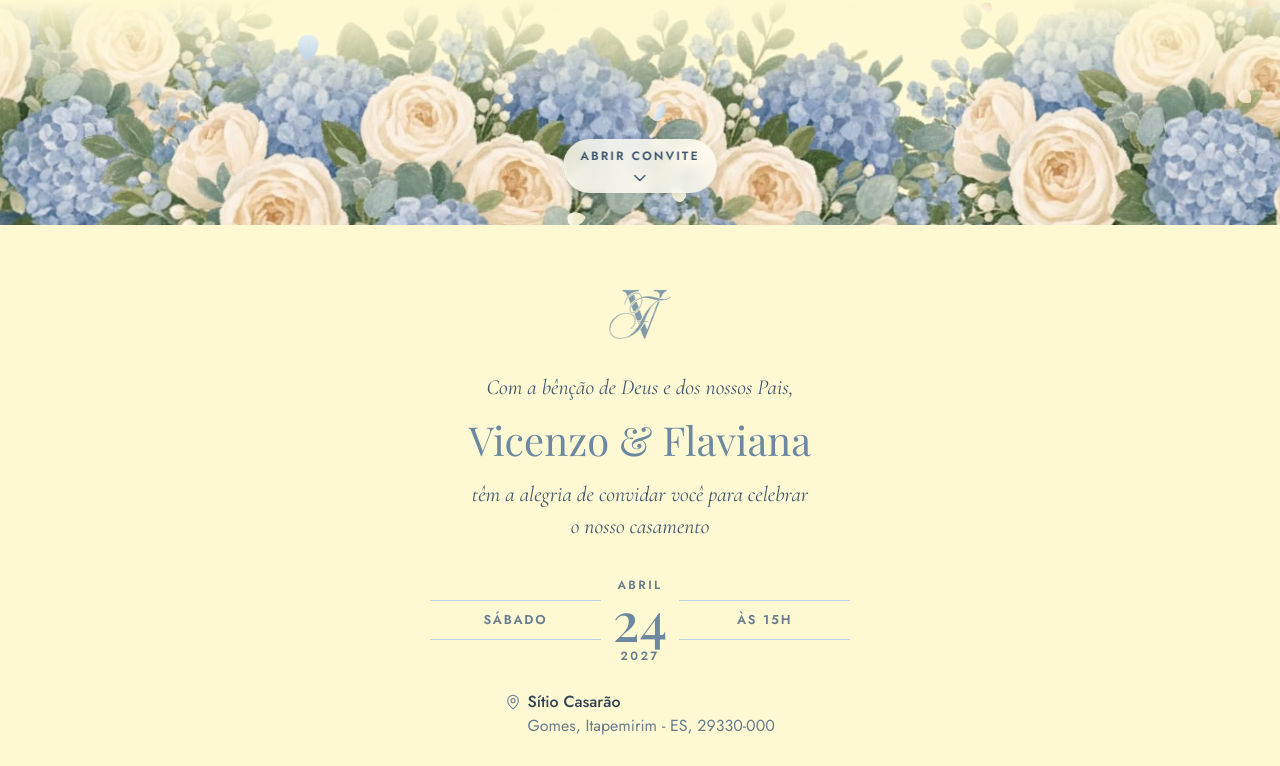
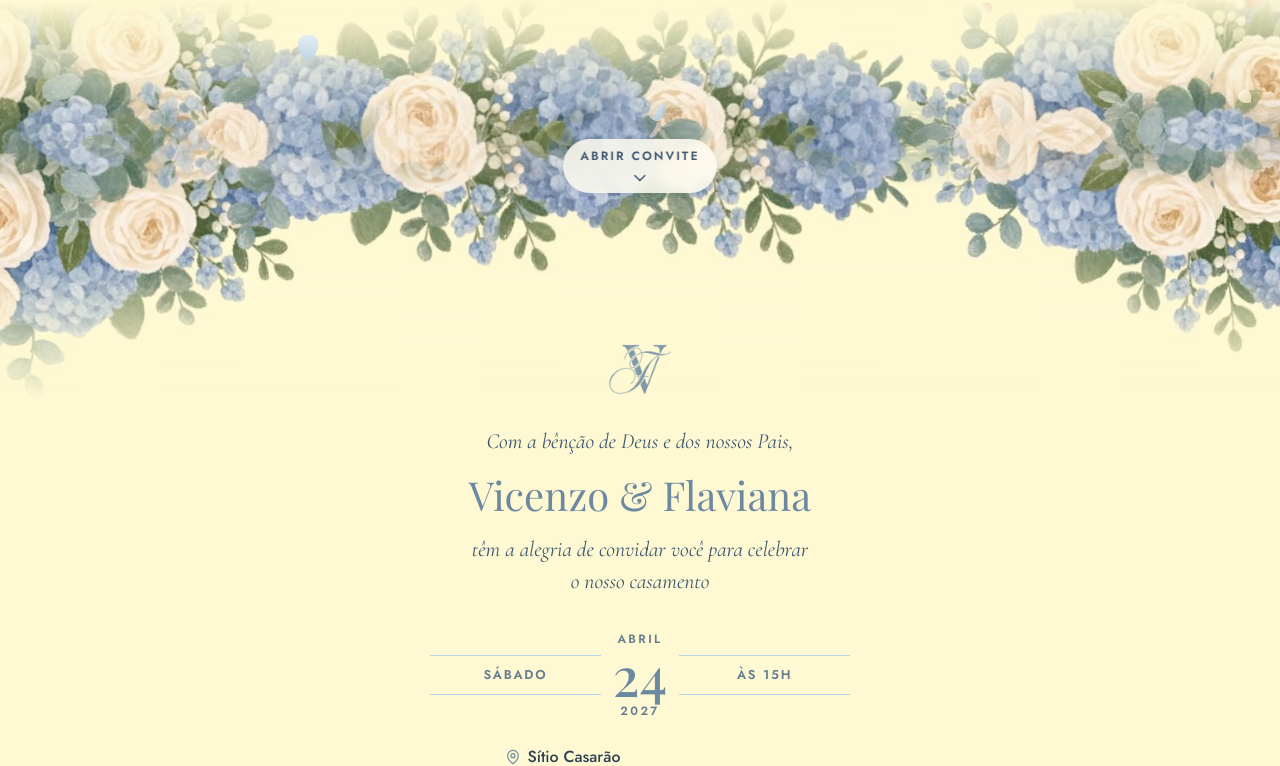
Before and after one commit to Vicenzolol/casandinhos, a React (Vite) app: page /convite in a window 1280 px wide. Shown: the part 575-1341 px from the top of the page. Built offline with nearby package versions, Linux system fonts and the light colour scheme.

Commit message:
Convite: flores da capa continuam em ramos caindo sobre o cartão

```diff
--- a/src/pages/Convite.tsx
+++ b/src/pages/Convite.tsx
@@ -51,7 +51,12 @@ export function Convite() {
         </a>
       </section>
 
-      <section id="convite" className="convite-cartao">
+      {/* Continuação das flores da capa: a mesma guirlanda espelhada na divisa, virando ramos */}
+      <div id="convite" className="convite-ramo" aria-hidden="true">
+        <img src="/assets/brand/guirlanda.jpg" alt="" width={1600} height={500} />
+      </div>
+
+      <section className="convite-cartao">
         <img className="convite-cartao-monograma" src="/assets/brand/monograma-dusty.png" alt="" />
 
         <p className="convite-frase">
--- a/src/styles/Convite.css
+++ b/src/styles/Convite.css
@@ -16,7 +16,7 @@
   display: grid;
   place-items: center;
   overflow: hidden;
-  isolation: isolate;
+  /* sem isolation: o ramo (.convite-ramo) sobe por cima das flores da base, abaixo do botão */
 }
 
 .convite-flores {
@@ -53,6 +53,35 @@
 .convite-flores-base img {
   transform: scale(-1, -1);
   object-position: 50% 30%;
+}
+
+/* ===== Ramo: as flores da base da capa viram ramos de folhas caindo no cartão =====
+   Mesma guirlanda, na posição natural, mostrando a parte de baixo (os ramos pendentes).
+   Sobe por cima da base da capa com a borda de cima esmaecida, escondendo a divisa. */
+.convite-ramo {
+  --ramo-altura: clamp(220px, 38vh, 420px);
+  position: relative;
+  z-index: 2;
+  width: 108%;
+  margin: calc(var(--ramo-altura) * -0.42) 0 calc(var(--ramo-altura) * -0.4) -4%;
+  pointer-events: none;
+  transform-origin: 50% 0;
+  animation: convite-balanco-ramo 9s ease-in-out infinite alternate;
+}
+.convite-ramo img {
+  display: block;
+  width: 100%;
+  height: var(--ramo-altura);
+  object-fit: cover;
+  object-position: 50% 100%;
+  transform: scaleX(-1);
+  -webkit-mask-image: linear-gradient(to bottom, transparent 0%, #000 30%, #000 55%, transparent 100%);
+  mask-image: linear-gradient(to bottom, transparent 0%, #000 30%, #000 55%, transparent 100%);
+}
+
+@keyframes convite-balanco-ramo {
+  0%   { transform: rotate(0.4deg) translateX(-0.4%); }
+  100% { transform: rotate(-0.4deg) translateX(0.4%); }
 }
 
 @keyframes convite-balanco {
@@ -149,6 +178,8 @@
 
 /* ===== Cartão do convite ===== */
 .convite-cartao {
+  position: relative;
+  z-index: 3;
   max-width: 560px;
   margin: 0 auto;
   padding: 4rem 1.25rem 4.5rem;
@@ -261,6 +292,7 @@
   .convite { scroll-behavior: auto; }
   .convite-flores-topo,
   .convite-flores-base,
+  .convite-ramo,
   .convite-capa-centro,
   .convite-abrir svg { animation: none; }
 }
```
